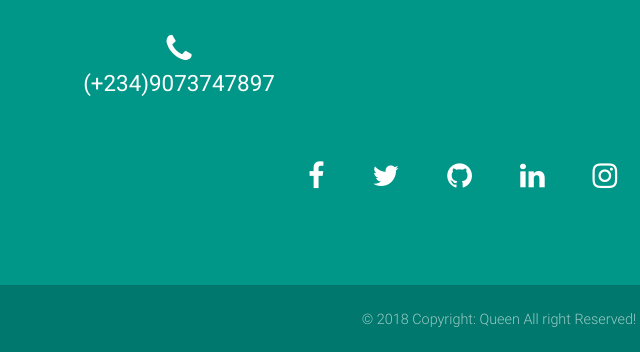
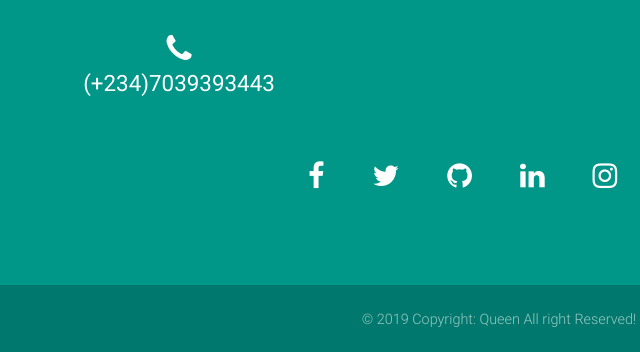
Before and after one commit to qbel/QueenPortfolio, a plain HTML site: page index.html in a window 1280 px wide. Shown: the part 3275-3627 px from the top of the page, 141-781 px from the left. Drawn offline with nearby package versions, Linux system fonts and the light colour scheme; files whose address does not match are found by name.

Commit message:
Update index.html

```diff
--- a/index.html
+++ b/index.html
@@ -322,7 +322,7 @@
         <div class="row" id="inner">
             <div class="col-md-6 text-center">
                 <i class="fa fa-phone fa-2x white-text pt-5" aria-hidden="true"></i>
-                <p style="color:white; font-size:1.4em; font-weight:bolder"><span>(+234)9073747897</span></p>
+                <p style="color:white; font-size:1.4em; font-weight:bolder"><span>(+234)7039393443</span></p>
             </div>
             <div class="col-md-6 text-center">
                 <i class="fa fa-envelope fa-2x white-text pt-5" aria-hidden="true"></i>
@@ -373,7 +373,7 @@
         </div>
             <!-- Footer Elements -->
             <!-- Copyright -->
-            <div class="footer-copyright text-center py-4">© 2018 Copyright:
+            <div class="footer-copyright text-center py-4">© 2019 Copyright:
                 <a>Queen All right Reserved!  </a>
             </div>
             <!-- Copyright -->
```
